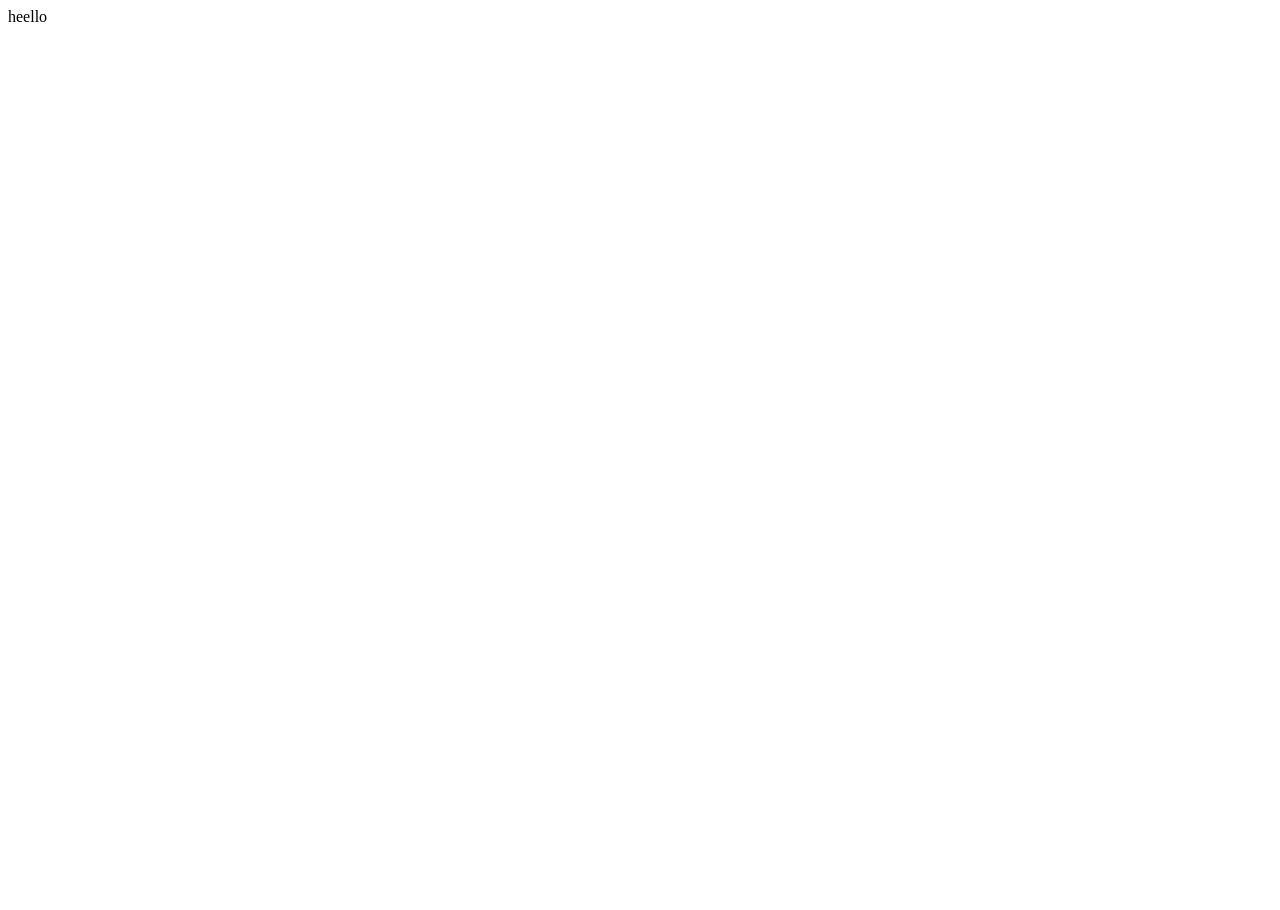
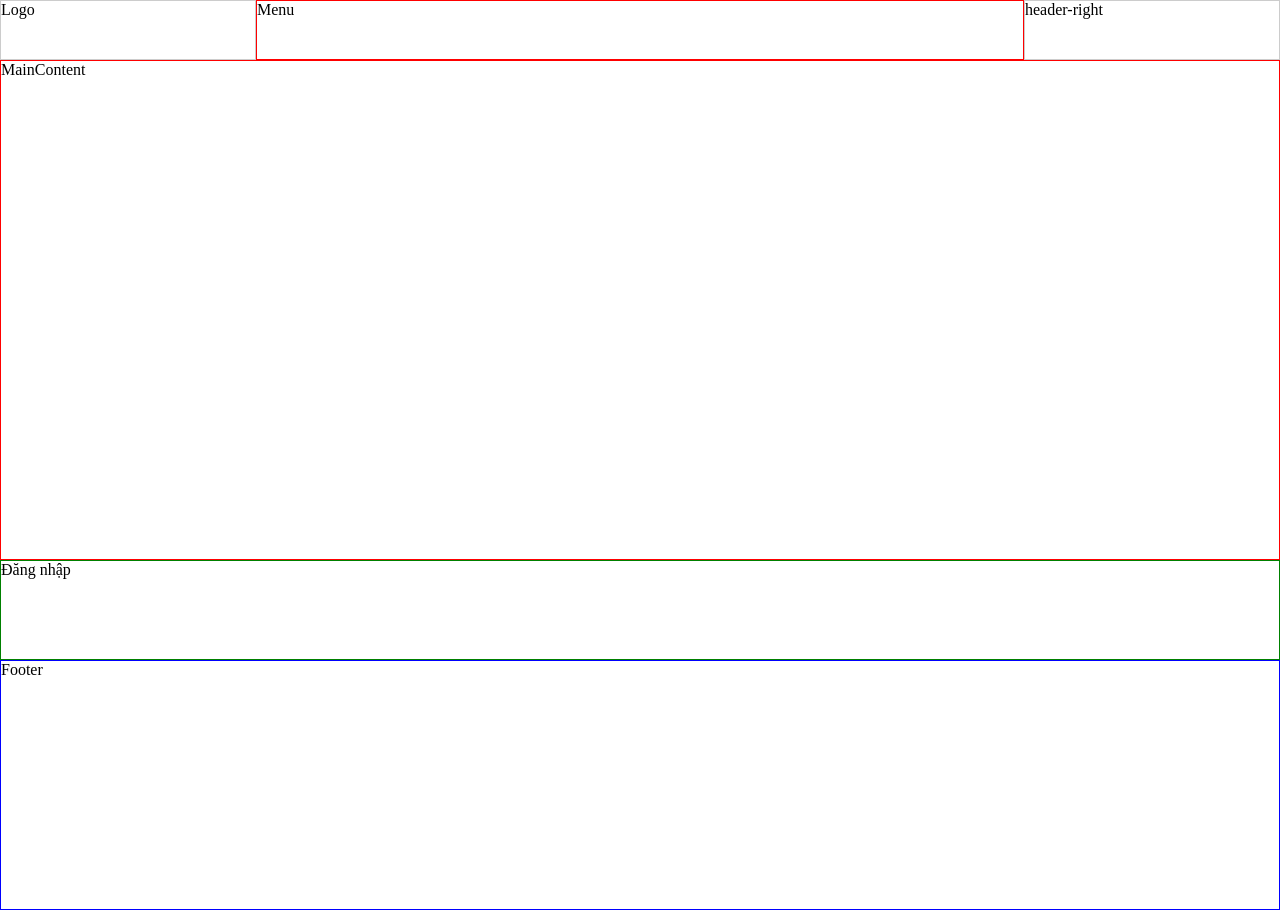
Before and after one commit to Tai-Ku/Master, a plain HTML site: page index.html in a window 1280 px wide. Before the commit the page ends 800 px from the top, so only its background shows below. Drawn offline with Linux system fonts and the light colour scheme.

Commit message:
master layout

```diff
--- /dev/null
+++ b/index.css
@@ -0,0 +1,48 @@
+*,
+*::before,
+*::after {
+  margin: 0;
+  padding: 0;
+  box-sizing: border-box;
+}
+
+.container {
+  width: 100%;
+}
+.header {
+  display: flex;
+  height: 60px;
+  width: 100%;
+  align-items: center;
+}
+.header-right {
+  height: 100%;
+  width: 20%;
+  border: 1px solid #ccc;
+}
+.header-center {
+  height: 100%;
+  width: 60%;
+  border: 1px solid red;
+}
+.header-left {
+  height: 100%;
+  width: 20%;
+  border: 1px solid #ccc;
+}
+.contain {
+  width: 100%;
+  height: 500px;
+  border: 1px solid red;
+}
+
+.form {
+  height: 100px;
+  width: 100%;
+  border: 1px solid green;
+}
+.footer {
+  height: 250px;
+  width: 100%;
+  border: 1px solid blue;
+}
--- a/index.html
+++ b/index.html
@@ -3,9 +3,19 @@
   <head>
     <meta charset="UTF-8" />
     <meta name="viewport" content="width=device-width, initial-scale=1.0" />
+    <link rel="stylesheet" type="text/css" href="index.css" />
     <title>Document</title>
   </head>
   <body>
-    <div>heello</div>
+    <div class="container">
+      <div class="header">
+        <div class="header-right">Logo</div>
+        <div class="header-center">Menu</div>
+        <div class="header-left">header-right</div>
+      </div>
+      <div class="contain">MainContent</div>
+      <div class="form">Đăng nhập</div>
+      <div class="footer">Footer</div>
+    </div>
   </body>
 </html>
```
